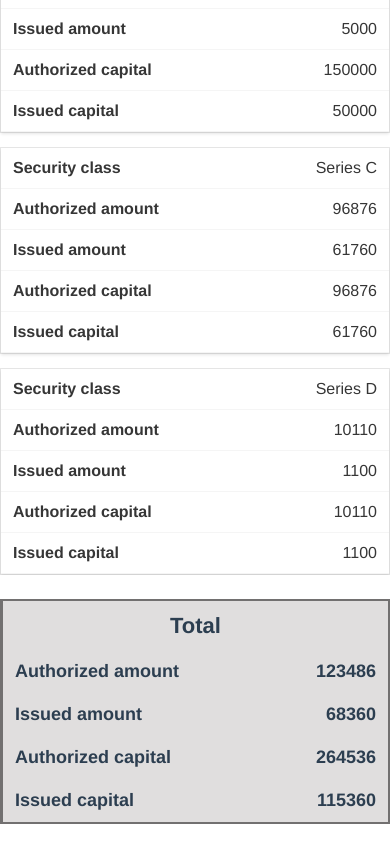
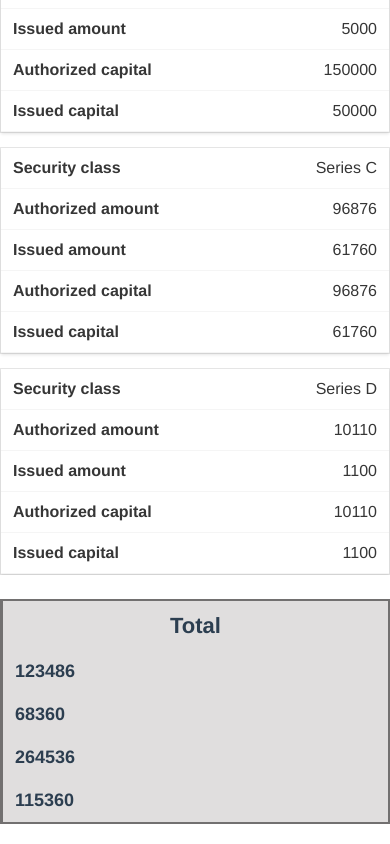
Before and after one commit to KonstantinosKoulaxizis/afs-test, a Vue app: page / in a window 390 px wide. Shown: the part 477-1321 px from the top of the page. Built offline with nearby package versions, Linux system fonts and the light colour scheme.

Commit message:
chore: At tableTotals.vue the total-label style for big screens is changed for better fit with the table columns

```diff
--- a/src/components/homeComponents/tableTotals.vue
+++ b/src/components/homeComponents/tableTotals.vue
@@ -41,7 +41,11 @@ export default class TableTotals extends Vue {
     padding: 8px 12px;
   }
   .total-label {
-    font-size: 0;
+    text-align: center;
+    font-size: 18px;
+    color: transparent;
+    position: absolute;
+    display: flex;
   }
 }
 
```
